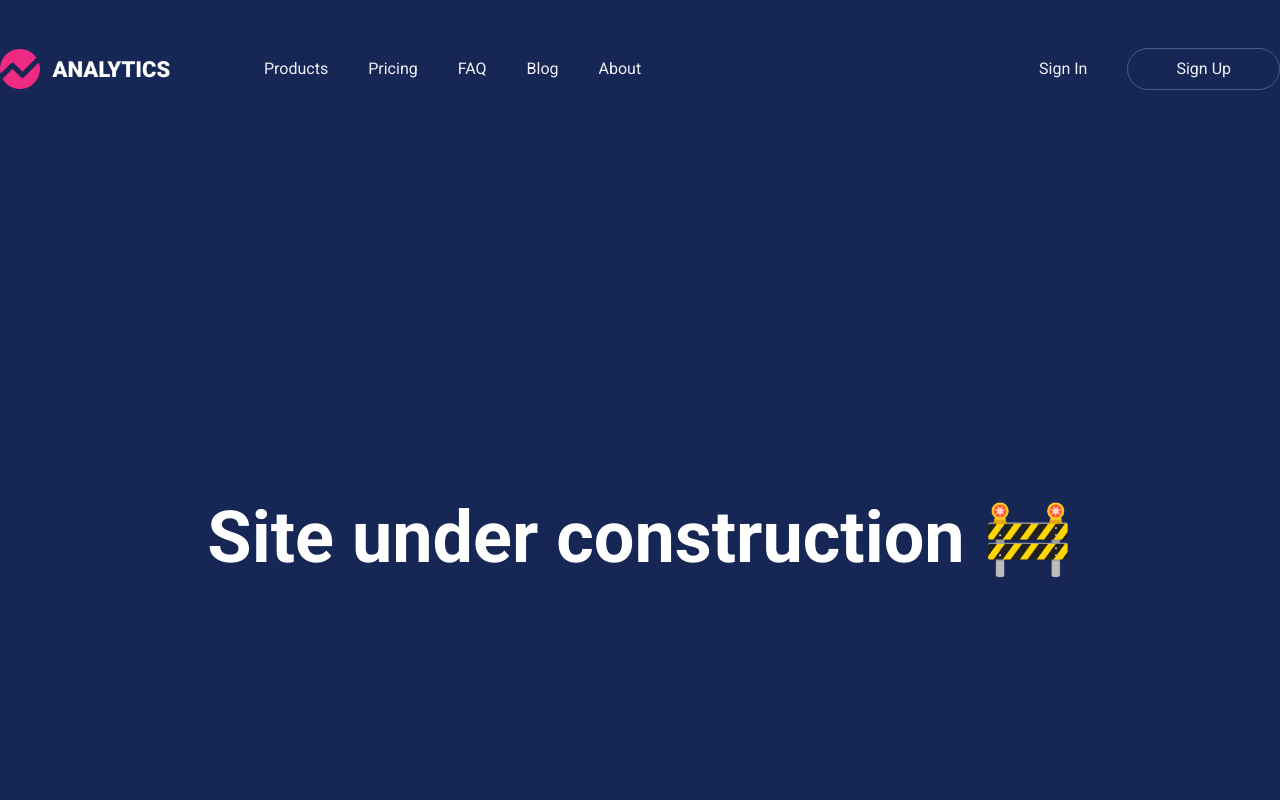
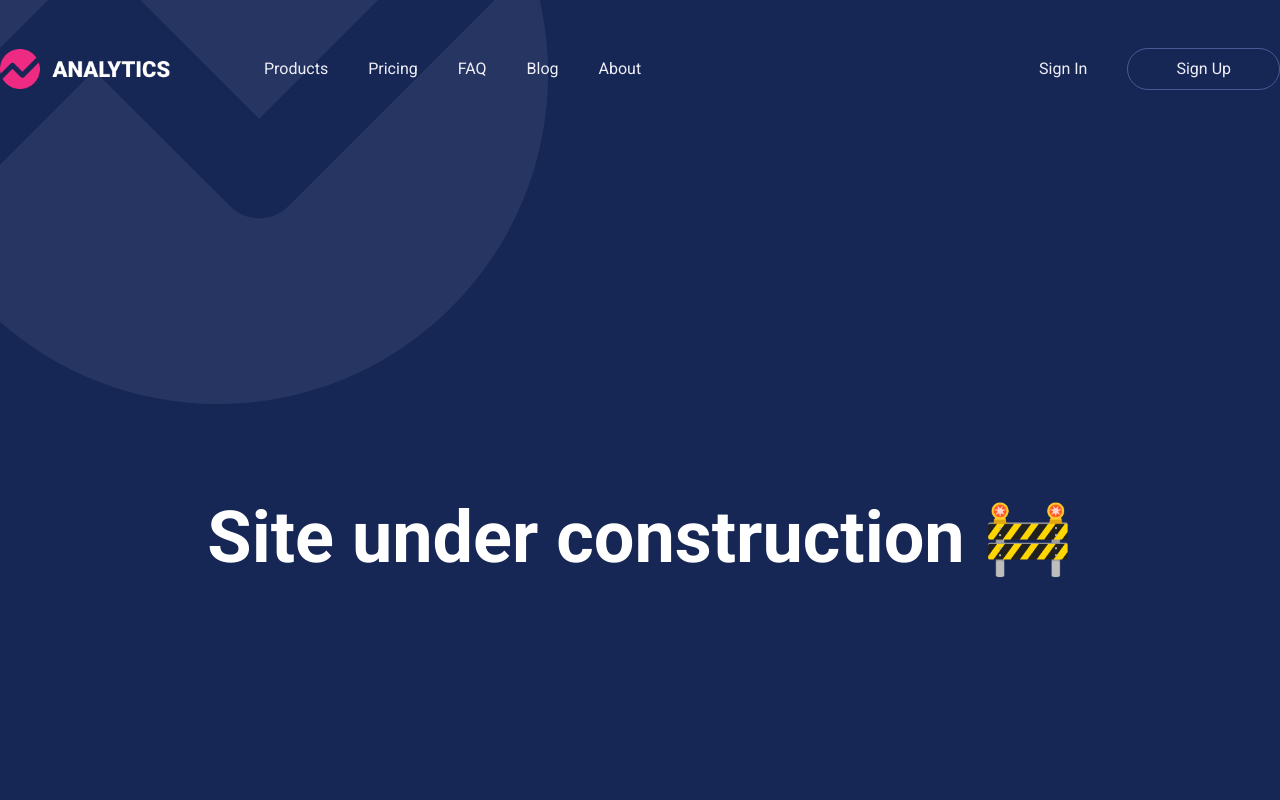
Before and after one commit to bardenHa/saas-analytics-website, a Next.js app: page / in a window 1280 px wide. Shown: the top 800 px of the page. Built offline with nearby package versions, Linux system fonts and the light colour scheme.

Commit message:
feat: icon svg added

```diff
--- a/app/components/templates/HomePage.tsx
+++ b/app/components/templates/HomePage.tsx
@@ -1,5 +1,6 @@
 import type { NextPage } from 'next';
 import Head from 'next/head';
+import Image from 'next/image';
 
 const Home: NextPage = () => {
   return (
@@ -12,6 +13,14 @@ const Home: NextPage = () => {
       <h1 className="p-4 text-4xl font-bold text-center text-white lg:text-7xl">
         Site under construction 🚧
       </h1>
+      <div className="absolute -top-64 -left-28">
+        <Image
+          src="/assets/icons/icon.svg"
+          alt="analytics icon"
+          height={660}
+          width={660}
+        />
+      </div>
     </div>
   );
 };
```
Also changed, not shown: public/assets/icons/icon.svg (added).
